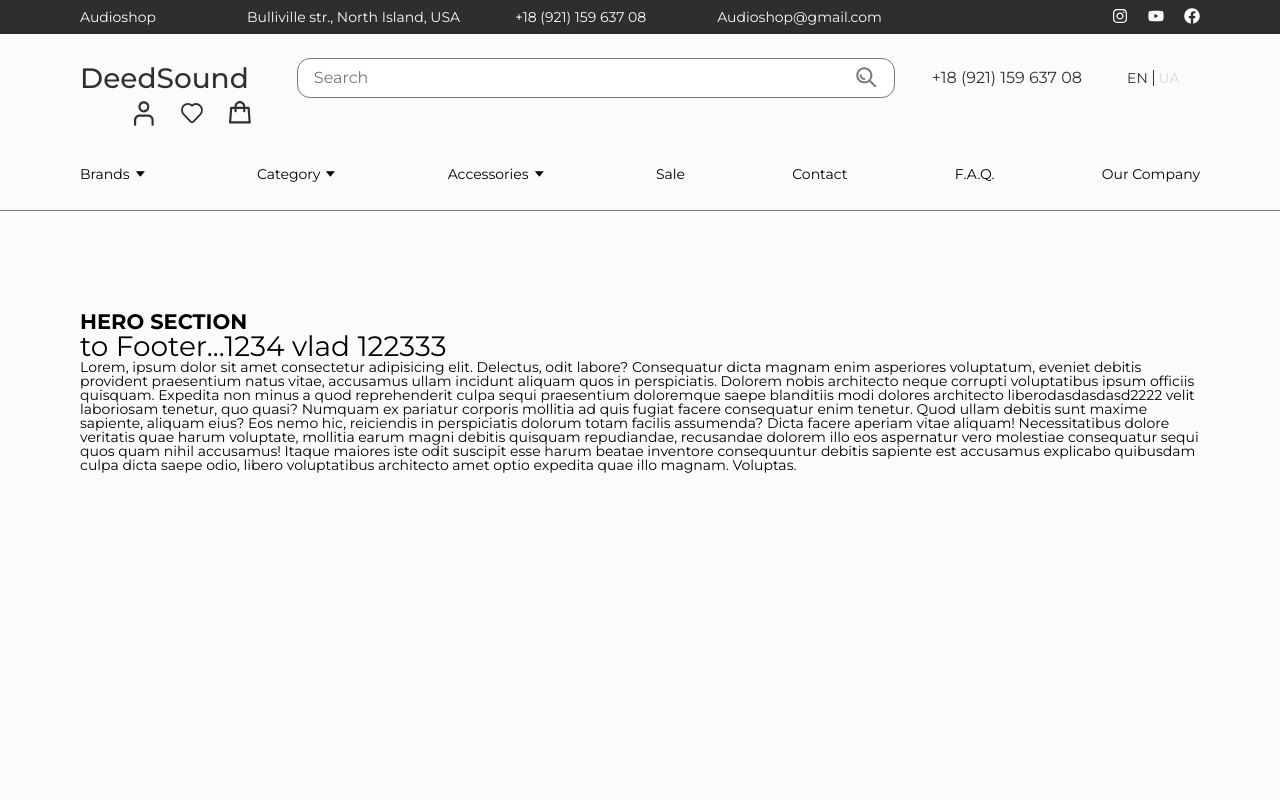
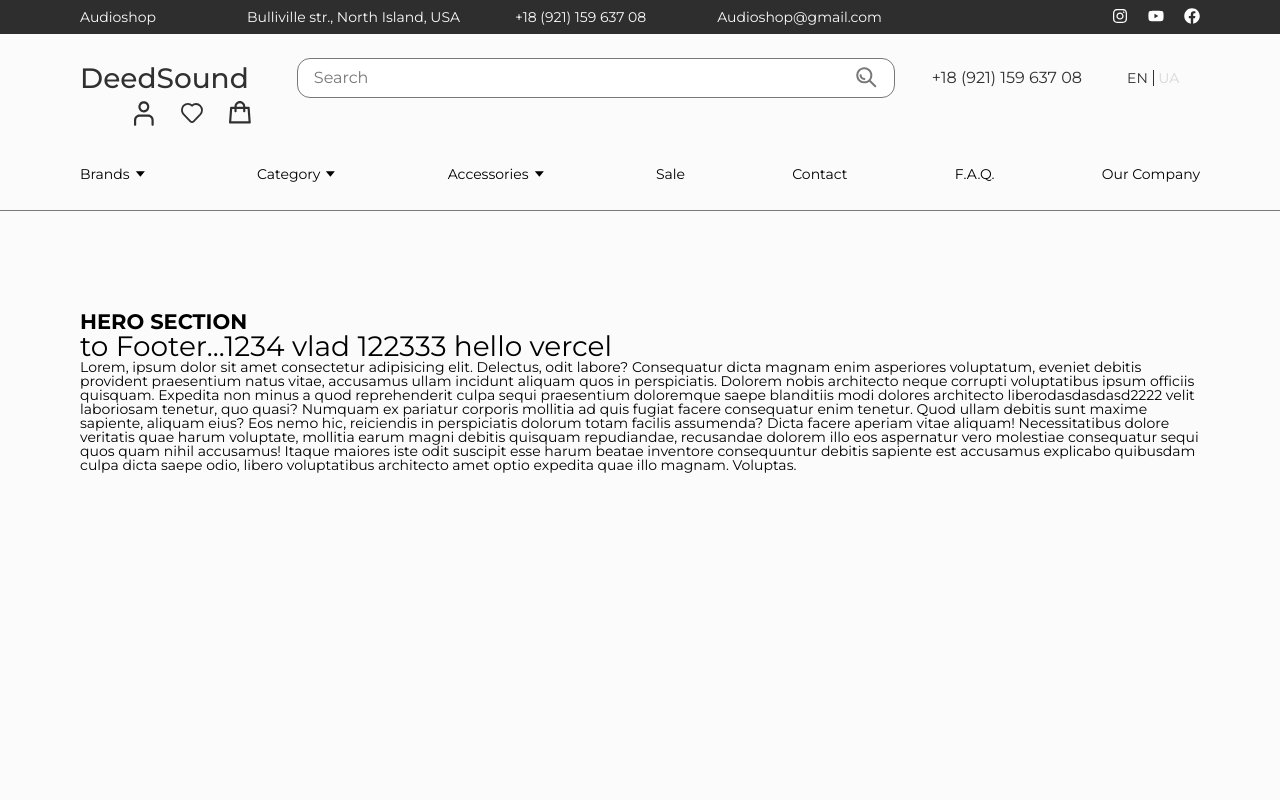
Before and after one commit to whatislove23/deep-sound, a React (Vite) app: page / in a window 1280 px wide. Shown: the top 800 px of the page. Built offline with nearby package versions, Linux system fonts and the light colour scheme.

Commit message:
vercel test

```diff
--- a/src/components/Hero/Hero.jsx
+++ b/src/components/Hero/Hero.jsx
@@ -8,7 +8,7 @@ function Hero() {
       <Container>
         <h1 style={{ marginTop: "100px" }}>HERO SECTION</h1>
         <HashLink smooth to="/#footer" style={{ fontSize: "28px" }}>
-          to Footer...1234 vlad 122333
+          to Footer...1234 vlad 122333 hello vercel
         </HashLink>
         <p>
           Lorem, ipsum dolor sit amet consectetur adipisicing elit. Delectus,
```
